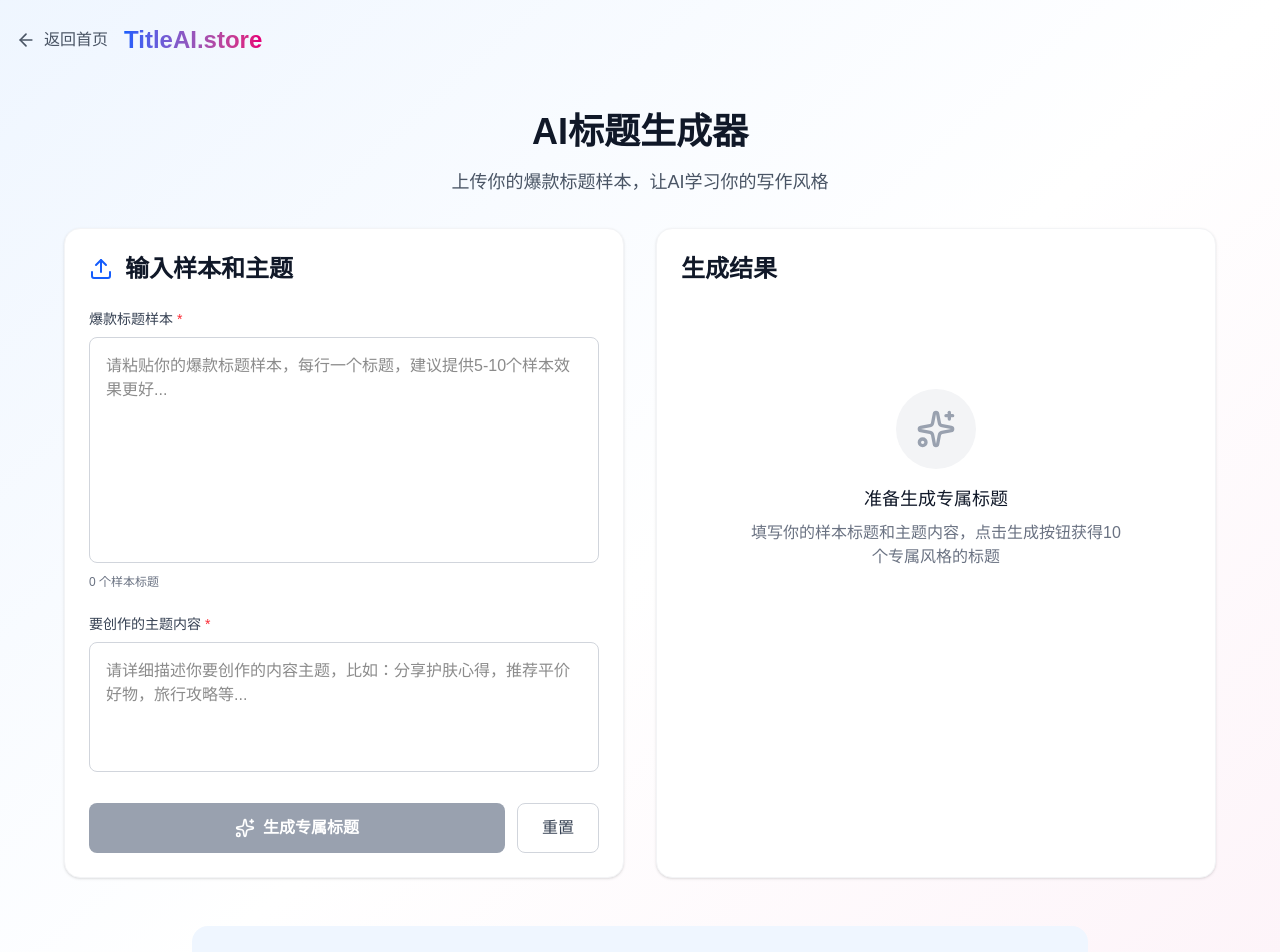
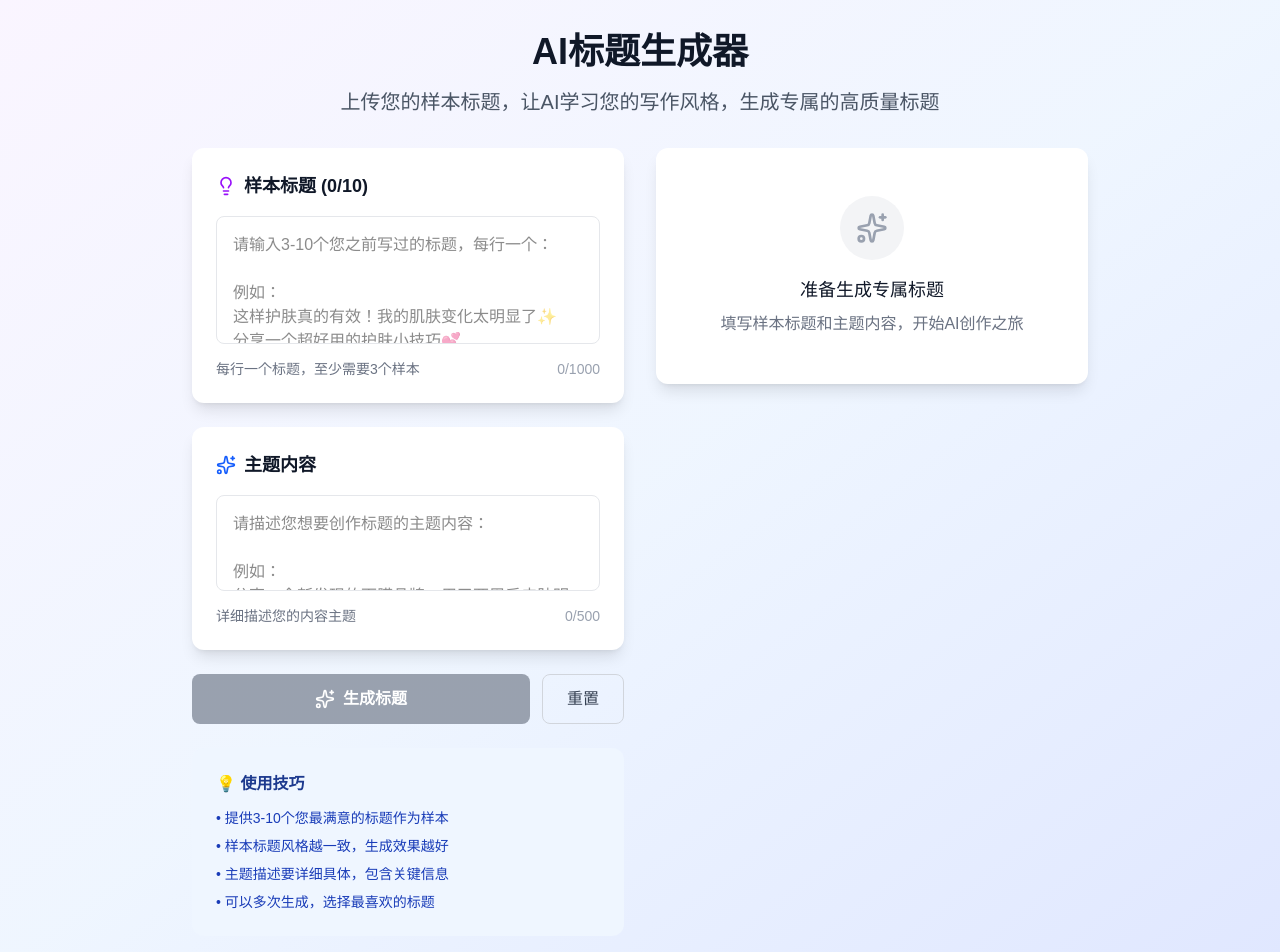
Before and after one commit to lgd3206/titleai-store, a Next.js app: page /generate in a window 1280 px wide. Shown: the top 952 px of the page. Built offline with nearby package versions, Linux system fonts and the light colour scheme.

Commit message:
feat: Add test mode API with mock title generation

```diff
--- /dev/null
+++ b/src/app/api/generate/route.ts
@@ -0,0 +1,181 @@
+// src/app/api/generate/route.ts - 测试模式版本
+import { NextRequest, NextResponse } from 'next/server'
+
+interface GenerateRequest {
+  samples: string
+  topic: string
+}
+
+// 模拟AI生成的标题模板
+const generateMockTitles = (samples: string, topic: string): string[] => {
+  const templates = [
+    "🔥 这个{topic}真的太好用了！效果超出预期",
+    "✨ 分享一个关于{topic}的超实用小技巧",
+    "💕 姐妹们快来看！{topic}让我收获满满",
+    "🌟 不敢相信！{topic}竟然有这样的效果",
+    "⚡ {topic}使用心得分享，真的太惊喜了"
+  ]
+
+  // 从主题中提取关键词
+  const keywords = topic.split(/[，。！？\s]+/).filter(word => word.length > 1)
+  const mainKeyword = keywords[0] || "好物"
+
+  return templates.map(template =>
+    template.replace('{topic}', mainKeyword)
+  )
+}
+
+export async function POST(request: NextRequest) {
+  console.log('=== API Generate Route Called (Test Mode) ===')
+
+  try {
+    // 获取请求参数
+    const { samples, topic }: GenerateRequest = await request.json()
+    console.log('Request data:', { samples: samples?.substring(0, 100), topic: topic?.substring(0, 100) })
+
+    // 验证输入参数
+    if (!samples || !topic) {
+      console.log('Missing required parameters')
+      return NextResponse.json(
+        { error: '样本标题和主题内容都是必填项' },
+        { status: 400 }
+      )
+    }
+
+    // 检查API密钥
+    const apiKey = process.env.DEEPSEEK_API_KEY
+
+    if (!apiKey || apiKey === 'your_actual_deepseek_api_key_here') {
+      console.log('Using test mode - generating mock titles')
+
+      // 模拟API延迟
+      await new Promise(resolve => setTimeout(resolve, 2000))
+
+      const mockTitles = generateMockTitles(samples, topic)
+
+      console.log('Generated mock titles:', mockTitles)
+
+      return NextResponse.json({
+        success: true,
+        titles: mockTitles,
+        testMode: true,
+        usage: {
+          prompt_tokens: 150,
+          completion_tokens: 80,
+          total_tokens: 230
+        }
+      })
+    }
+
+    // 如果有真实API密钥，使用真实API
+    console.log('API Key exists, using real DeepSeek API')
+
+    const systemPrompt = `你是一个专业的小红书标题创作专家。你的任务是：
+
+1. 深度分析用户提供的样本标题，学习其写作风格、用词习惯、情感表达方式
+2. 基于学习到的风格，为新的主题内容生成5个高质量标题
+3. 生成的标题必须：
+   - 保持与样本标题相似的风格和语调
+   - 适合小红书平台特点（吸引眼球、易于传播）
+   - 包含相关关键词和话题标签
+   - 长度控制在15-25字之间
+   - 具有较强的点击欲望
+
+请直接返回5个标题，每行一个，不需要其他说明文字。`
+
+    const userPrompt = `样本标题（请学习这些标题的风格）：
+${samples}
+
+新的主题内容：
+${topic}
+
+请基于样本标题的风格，为新主题生成5个标题：`
+
+    console.log('Calling DeepSeek API...')
+
+    const response = await fetch('https://api.deepseek.com/v1/chat/completions', {
+      method: 'POST',
+      headers: {
+        'Authorization': `Bearer ${apiKey}`,
+        'Content-Type': 'application/json'
+      },
+      body: JSON.stringify({
+        model: 'deepseek-chat',
+        messages: [
+          {
+            role: 'system',
+            content: systemPrompt
+          },
+          {
+            role: 'user',
+            content: userPrompt
+          }
+        ],
+        temperature: 0.8,
+        max_tokens: 500,
+        top_p: 0.9
+      })
+    })
+
+    console.log('DeepSeek API response status:', response.status)
+
+    if (!response.ok) {
+      const errorData = await response.text()
+      console.error('DeepSeek API Error:', errorData)
+
+      if (response.status === 401) {
+        return NextResponse.json(
+          { error: 'API密钥无效，请检查配置' },
+          { status: 500 }
+        )
+      } else if (response.status === 429) {
+        return NextResponse.json(
+          { error: 'API调用频率超限，请稍后重试' },
+          { status: 500 }
+        )
+      } else {
+        return NextResponse.json(
+          { error: `AI服务错误 (${response.status})，请稍后重试` },
+          { status: 500 }
+        )
+      }
+    }
+
+    const data = await response.json()
+    console.log('DeepSeek API success')
+
+    if (!data.choices || data.choices.length === 0) {
+      return NextResponse.json(
+        { error: '生成失败，请重试' },
+        { status: 500 }
+      )
+    }
+
+    const generatedContent = data.choices[0].message.content
+    const titles = generatedContent
+      .split('\n')
+      .map((title: string) => title.trim())
+      .filter((title: string) => title.length > 0 && !title.startsWith('#'))
+      .slice(0, 5)
+
+    if (titles.length < 3) {
+      return NextResponse.json(
+        { error: '生成的标题数量不足，请重试' },
+        { status: 500 }
+      )
+    }
+
+    return NextResponse.json({
+      success: true,
+      titles: titles,
+      usage: data.usage || null
+    })
+
+  } catch (error) {
+    console.error('Generate API Error:', error)
+    return NextResponse.json(
+      { error: `服务器内部错误: ${error instanceof Error ? error.message : '未知错误'}` },
+      { status: 500 }
+    )
+  }
+}
--- a/src/app/generate/page.tsx
+++ b/src/app/generate/page.tsx
@@ -1,143 +1,198 @@
 'use client'
 
-import { useState } from 'react'
-import Link from 'next/link'
-import { Copy, Sparkles, Upload, RefreshCw, ArrowLeft, Check } from 'lucide-react'
+import React, { useState } from 'react'
+import { Copy, Sparkles, RefreshCw, CheckCircle, AlertCircle, Lightbulb } from 'lucide-react'
+
+interface GeneratedTitle {
+  id: string
+  text: string
+  copied: boolean
+}
 
 export default function GeneratePage() {
   const [samples, setSamples] = useState('')
   const [topic, setTopic] = useState('')
-  const [titles, setTitles] = useState<string[]>([])
+  const [titles, setTitles] = useState<GeneratedTitle[]>([])
   const [isLoading, setIsLoading] = useState(false)
-  const [copiedIndex, setCopiedIndex] = useState<number | null>(null)
+  const [error, setError] = useState('')
+  const [success, setSuccess] = useState('')
 
-  const handleGenerate = async () => {
+  // 计算样本数量
+  const sampleCount = samples.trim() ? samples.trim().split('\n').filter(line => line.trim()).length : 0
+
+  // 生成标题
+  const generateTitles = async () => {
     if (!samples.trim() || !topic.trim()) {
-      alert('请填写样本标题和主题内容')
+      setError('请填写样本标题和主题内容')
+      return
+    }
+
+    if (sampleCount < 3) {
+      setError('至少需要提供3个样本标题')
       return
     }
 
     setIsLoading(true)
-    // TODO: 调用AI接口生成标题
-    // 这里先用模拟数据
-    setTimeout(() => {
-      const mockTitles = [
-        '🔥这个小红书运营技巧，让我涨粉10万+！真的太神了',
-        '姐妹们！这样写标题，阅读量直接翻10倍！血泪经验分享',
-        '小红书爆款标题公式曝光，用过的都说好！收藏不亏',
-        '💡一个标题改变命运？我的真实经历，看完你就懂了',
-        '不会写标题？这个AI工具帮你搞定！效果惊人',
-        '从0到爆款，我的标题创作心得全分享，干货满满',
-        '🚀标题党必看：这样写才有流量！实战验证有效',
-        '小红书标题的秘密，90%的人不知道！赶紧学起来',
-        'AI写标题vs人工写标题，结果惊呆了！对比测试',
-        '这个标题模板，让我月入过万！新手也能用'
-      ]
-      setTitles(mockTitles)
-      setIsLoading(false)
-    }, 2000)
+    setError('')
+    setSuccess('')
+
+    try {
+      const response = await fetch('/api/generate', {
+        method: 'POST',
+        headers: {
+          'Content-Type': 'application/json'
+        },
+        body: JSON.stringify({
+          samples: samples.trim(),
+          topic: topic.trim()
+        })
+      })
+
+      const data = await response.json()
+
+      if (!response.ok) {
+        throw new Error(data.error || '生成失败')
       }
 
-  const copyToClipboard = async (title: string, index: number) => {
-    try {
-      await navigator.clipboard.writeText(title)
-      setCopiedIndex(index)
-      setTimeout(() => setCopiedIndex(null), 2000)
+      if (data.success && data.titles) {
+        const generatedTitles: GeneratedTitle[] = data.titles.map((title: string, index: number) => ({
+          id: `title-${Date.now()}-${index}`,
+          text: title,
+          copied: false
+        }))
+
+        setTitles(generatedTitles)
+        setSuccess(`成功生成 ${generatedTitles.length} 个标题！`)
+      } else {
+        throw new Error('生成结果格式错误')
+      }
+
     } catch (err) {
-      // 降级方案
-      const textArea = document.createElement('textarea')
-      textArea.value = title
-      document.body.appendChild(textArea)
-      textArea.select()
-      document.execCommand('copy')
-      document.body.removeChild(textArea)
-      setCopiedIndex(index)
-      setTimeout(() => setCopiedIndex(null), 2000)
+      console.error('Generation error:', err)
+      setError(err instanceof Error ? err.message : '生成失败，请重试')
+    } finally {
+      setIsLoading(false)
     }
   }
 
+  // 复制标题
+  const copyTitle = async (id: string, text: string) => {
+    try {
+      await navigator.clipboard.writeText(text)
+
+      setTitles(prev => prev.map(title =>
+        title.id === id
+          ? { ...title, copied: true }
+          : { ...title, copied: false }
+      ))
+
+      // 3秒后重置复制状态
+      setTimeout(() => {
+        setTitles(prev => prev.map(title =>
+          title.id === id
+            ? { ...title, copied: false }
+            : title
+        ))
+      }, 3000)
+
+    } catch (err) {
+      console.error('Copy failed:', err)
+      setError('复制失败，请手动复制')
+    }
+  }
+
+  // 重置表单
   const resetForm = () => {
     setSamples('')
     setTopic('')
     setTitles([])
+    setError('')
+    setSuccess('')
   }
 
   return (
-    <div className="min-h-screen bg-gradient-to-br from-blue-50 via-white to-pink-50">
-      {/* Header */}
-      <header className="container mx-auto px-4 py-6">
-        <nav className="flex justify-between items-center">
-          <div className="flex items-center space-x-4">
-            <Link href="/" className="flex items-center text-gray-600 hover:text-gray-900 transition-colors">
-              <ArrowLeft className="w-5 h-5 mr-2" />
-              返回首页
-            </Link>
-            <div className="text-2xl font-bold bg-gradient-to-r from-blue-600 to-pink-600 bg-clip-text text-transparent">
-              TitleAI.store
-            </div>
-          </div>
-        </nav>
-      </header>
-
+    <div className="min-h-screen bg-gradient-to-br from-purple-50 via-blue-50 to-indigo-100">
       <div className="container mx-auto px-4 py-8">
+        {/* 页面标题 */}
         <div className="text-center mb-8">
-          <h1 className="text-4xl font-bold text-gray-900 mb-4">AI标题生成器</h1>
-          <p className="text-lg text-gray-600">上传你的爆款标题样本，让AI学习你的写作风格</p>
-        </div>
-
-        <div className="max-w-6xl mx-auto grid lg:grid-cols-2 gap-8">
-          {/* 输入区域 */}
-          <div className="bg-white rounded-2xl shadow-sm border border-gray-100 p-6">
-            <div className="flex items-center mb-6">
-              <Upload className="w-6 h-6 text-blue-600 mr-3" />
-              <h2 className="text-2xl font-semibold text-gray-900">输入样本和主题</h2>
-            </div>
-
-            <div className="space-y-6">
-              <div>
-                <label className="block text-sm font-medium text-gray-700 mb-2">
-                  爆款标题样本 <span className="text-red-500">*</span>
-                </label>
-                <textarea
-                  placeholder="请粘贴你的爆款标题样本，每行一个标题，建议提供5-10个样本效果更好..."
-                  value={samples}
-                  onChange={(e) => setSamples(e.target.value)}
-                  rows={8}
-                  className="w-full p-4 border border-gray-300 rounded-lg focus:ring-2 focus:ring-blue-500 focus:border-transparent resize-none"
-                />
-                <p className="text-xs text-gray-500 mt-1">
-                  {samples.split('\n').filter(line => line.trim()).length} 个样本标题
+          <h1 className="text-4xl font-bold text-gray-900 mb-4">
+            AI标题生成器
+          </h1>
+          <p className="text-xl text-gray-600 max-w-2xl mx-auto">
+            上传您的样本标题，让AI学习您的写作风格，生成专属的高质量标题
           </p>
         </div>
 
-              <div>
-                <label className="block text-sm font-medium text-gray-700 mb-2">
-                  要创作的主题内容 <span className="text-red-500">*</span>
+        <div className="max-w-4xl mx-auto">
+          <div className="grid lg:grid-cols-2 gap-8">
+            {/* 输入区域 */}
+            <div className="space-y-6">
+              {/* 样本标题输入 */}
+              <div className="bg-white rounded-xl p-6 shadow-lg">
+                <div className="flex items-center gap-2 mb-4">
+                  <Lightbulb className="h-5 w-5 text-purple-600" />
+                  <label className="text-lg font-semibold text-gray-900">
+                    样本标题 ({sampleCount}/10)
                   </label>
+                </div>
                 <textarea
-                  placeholder="请详细描述你要创作的内容主题，比如：分享护肤心得，推荐平价好物，旅行攻略等..."
+                  value={samples}
+                  onChange={(e) => setSamples(e.target.value)}
+                  placeholder="请输入3-10个您之前写过的标题，每行一个：&#10;&#10;例如：&#10;这样护肤真的有效！我的肌肤变化太明显了✨&#10;分享一个超好用的护肤小技巧💕&#10;姐妹们快来看！这个方法让我皮肤好到发光🌟"
+                  className="w-full h-32 p-4 border border-gray-200 rounded-lg resize-none focus:ring-2 focus:ring-purple-500 focus:border-transparent"
+                  maxLength={1000}
+                />
+                <div className="flex justify-between items-center mt-2">
+                  <span className="text-sm text-gray-500">
+                    每行一个标题，至少需要3个样本
+                  </span>
+                  <span className="text-sm text-gray-400">
+                    {samples.length}/1000
+                  </span>
+                </div>
+              </div>
+
+              {/* 主题内容输入 */}
+              <div className="bg-white rounded-xl p-6 shadow-lg">
+                <div className="flex items-center gap-2 mb-4">
+                  <Sparkles className="h-5 w-5 text-blue-600" />
+                  <label className="text-lg font-semibold text-gray-900">
+                    主题内容
+                  </label>
+                </div>
+                <textarea
                   value={topic}
                   onChange={(e) => setTopic(e.target.value)}
-                  rows={4}
-                  className="w-full p-4 border border-gray-300 rounded-lg focus:ring-2 focus:ring-blue-500 focus:border-transparent resize-none"
+                  placeholder="请描述您想要创作标题的主题内容：&#10;&#10;例如：&#10;分享一个新发现的面膜品牌，用了两周后皮肤明显变得更加水润有光泽，想推荐给大家"
+                  className="w-full h-24 p-4 border border-gray-200 rounded-lg resize-none focus:ring-2 focus:ring-blue-500 focus:border-transparent"
+                  maxLength={500}
                 />
+                <div className="flex justify-between items-center mt-2">
+                  <span className="text-sm text-gray-500">
+                    详细描述您的内容主题
+                  </span>
+                  <span className="text-sm text-gray-400">
+                    {topic.length}/500
+                  </span>
+                </div>
               </div>
 
+              {/* 操作按钮 */}
               <div className="flex gap-3">
                 <button
-                  onClick={handleGenerate}
-                  disabled={isLoading || !samples.trim() || !topic.trim()}
-                  className="flex-1 bg-blue-600 text-white px-6 py-3 rounded-lg font-semibold hover:bg-blue-700 disabled:bg-gray-400 disabled:cursor-not-allowed transition-colors flex items-center justify-center"
+                  onClick={generateTitles}
+                  disabled={isLoading || !samples.trim() || !topic.trim() || sampleCount < 3}
+                  className="flex-1 bg-gradient-to-r from-purple-600 to-blue-600 hover:from-purple-700 hover:to-blue-700 disabled:from-gray-400 disabled:to-gray-400 text-white font-semibold py-3 px-6 rounded-lg transition-all duration-200 flex items-center justify-center gap-2"
                 >
                   {isLoading ? (
                     <>
-                      <RefreshCw className="w-5 h-5 mr-2 animate-spin" />
-                      AI正在学习中...
+                      <RefreshCw className="h-5 w-5 animate-spin" />
+                      生成中...
                     </>
                   ) : (
                     <>
-                      <Sparkles className="w-5 h-5 mr-2" />
-                      生成专属标题
+                      <Sparkles className="h-5 w-5" />
+                      生成标题
                     </>
                   )}
                 </button>
@@ -149,76 +204,98 @@ export default function GeneratePage() {
                   重置
                 </button>
               </div>
+
+              {/* 使用技巧 */}
+              <div className="bg-blue-50 rounded-xl p-6">
+                <h3 className="font-semibold text-blue-900 mb-3">💡 使用技巧</h3>
+                <ul className="text-sm text-blue-800 space-y-2">
+                  <li>• 提供3-10个您最满意的标题作为样本</li>
+                  <li>• 样本标题风格越一致，生成效果越好</li>
+                  <li>• 主题描述要详细具体，包含关键信息</li>
+                  <li>• 可以多次生成，选择最喜欢的标题</li>
+                </ul>
               </div>
             </div>
 
-          {/* 结果区域 */}
-          <div className="bg-white rounded-2xl shadow-sm border border-gray-100 p-6">
-            <div className="flex items-center justify-between mb-6">
-              <h2 className="text-2xl font-semibold text-gray-900">生成结果</h2>
+            {/* 生成结果区域 */}
+            <div className="space-y-6">
+              {/* 状态消息 */}
+              {error && (
+                <div className="bg-red-50 border border-red-200 rounded-lg p-4 flex items-center gap-3">
+                  <AlertCircle className="h-5 w-5 text-red-600 flex-shrink-0" />
+                  <span className="text-red-800">{error}</span>
+                </div>
+              )}
+
+              {success && (
+                <div className="bg-green-50 border border-green-200 rounded-lg p-4 flex items-center gap-3">
+                  <CheckCircle className="h-5 w-5 text-green-600 flex-shrink-0" />
+                  <span className="text-green-800">{success}</span>
+                </div>
+              )}
+
+              {/* 生成结果 */}
               {titles.length > 0 && (
-                <span className="text-sm text-gray-500">{titles.length} 个标题</span>
-              )}
-            </div>
-
-            {titles.length > 0 ? (
-              <div className="space-y-3 max-h-[600px] overflow-y-auto">
+                <div className="bg-white rounded-xl p-6 shadow-lg">
+                  <h3 className="text-lg font-semibold text-gray-900 mb-4">
+                    🎉 生成的标题
+                  </h3>
+                  <div className="space-y-3">
                     {titles.map((title, index) => (
                       <div
-                    key={index}
-                    className="flex items-start gap-3 p-4 bg-gray-50 rounded-lg hover:bg-gray-100 transition-colors group"
+                        key={title.id}
+                        className="group bg-gray-50 hover:bg-gray-100 rounded-lg p-4 transition-colors"
                       >
-                    <span className="flex-shrink-0 w-6 h-6 bg-blue-100 text-blue-600 rounded-full flex items-center justify-center text-sm font-medium">
-                      {index + 1}
-                    </span>
-                    <span className="flex-1 text-sm leading-relaxed text-gray-800">{title}</span>
+                        <div className="flex items-start justify-between gap-3">
+                          <div className="flex-1">
+                            <div className="text-sm text-gray-500 mb-1">
+                              标题 {index + 1}
+                            </div>
+                            <div className="text-gray-900 leading-relaxed">
+                              {title.text}
+                            </div>
+                          </div>
                           <button
-                      onClick={() => copyToClipboard(title, index)}
-                      className="flex-shrink-0 p-2 text-gray-400 hover:text-gray-600 transition-colors opacity-0 group-hover:opacity-100"
-                      title="复制标题"
+                            onClick={() => copyTitle(title.id, title.text)}
+                            className={`flex items-center gap-1 px-3 py-1.5 rounded-md text-sm font-medium transition-all ${
+                              title.copied
+                                ? 'bg-green-100 text-green-800'
+                                : 'bg-purple-100 text-purple-800 hover:bg-purple-200'
+                            }`}
                           >
-                      {copiedIndex === index ? (
-                        <Check className="w-4 h-4 text-green-600" />
+                            {title.copied ? (
+                              <>
+                                <CheckCircle className="h-4 w-4" />
+                                已复制
+                              </>
                             ) : (
-                        <Copy className="w-4 h-4" />
+                              <>
+                                <Copy className="h-4 w-4" />
+                                复制
+                              </>
                             )}
                           </button>
                         </div>
+                      </div>
                     ))}
                   </div>
-            ) : (
-              <div className="text-center py-20">
-                <div className="w-20 h-20 bg-gray-100 rounded-full flex items-center justify-center mx-auto mb-4">
-                  <Sparkles className="w-10 h-10 text-gray-400" />
                 </div>
-                <h3 className="text-lg font-medium text-gray-900 mb-2">准备生成专属标题</h3>
-                <p className="text-gray-500 max-w-sm mx-auto">
-                  填写你的样本标题和主题内容，点击生成按钮获得10个专属风格的标题
+              )}
+
+              {/* 空状态 */}
+              {titles.length === 0 && !isLoading && (
+                <div className="bg-white rounded-xl p-12 shadow-lg text-center">
+                  <div className="w-16 h-16 bg-gray-100 rounded-full flex items-center justify-center mx-auto mb-4">
+                    <Sparkles className="h-8 w-8 text-gray-400" />
+                  </div>
+                  <h3 className="text-lg font-medium text-gray-900 mb-2">
+                    准备生成专属标题
+                  </h3>
+                  <p className="text-gray-500">
+                    填写样本标题和主题内容，开始AI创作之旅
                   </p>
                 </div>
               )}
-          </div>
-        </div>
-
-        {/* 使用提示 */}
-        <div className="max-w-4xl mx-auto mt-12 bg-blue-50 rounded-2xl p-6">
-          <h3 className="text-lg font-semibold text-gray-900 mb-4">💡 使用技巧</h3>
-          <div className="grid md:grid-cols-2 gap-4 text-sm text-gray-700">
-            <div>
-              <strong>样本标题建议：</strong>
-              <ul className="mt-2 space-y-1 list-disc list-inside">
-                <li>提供5-10个你的爆款标题</li>
-                <li>选择风格相似的标题</li>
-                <li>包含不同类型的内容</li>
-              </ul>
-            </div>
-            <div>
-              <strong>主题描述建议：</strong>
-              <ul className="mt-2 space-y-1 list-disc list-inside">
-                <li>详细描述内容要点</li>
-                <li>提及目标受众</li>
-                <li>说明内容形式</li>
-              </ul>
             </div>
           </div>
         </div>
```
Lines whose indentation alone changed are shown as unchanged.
